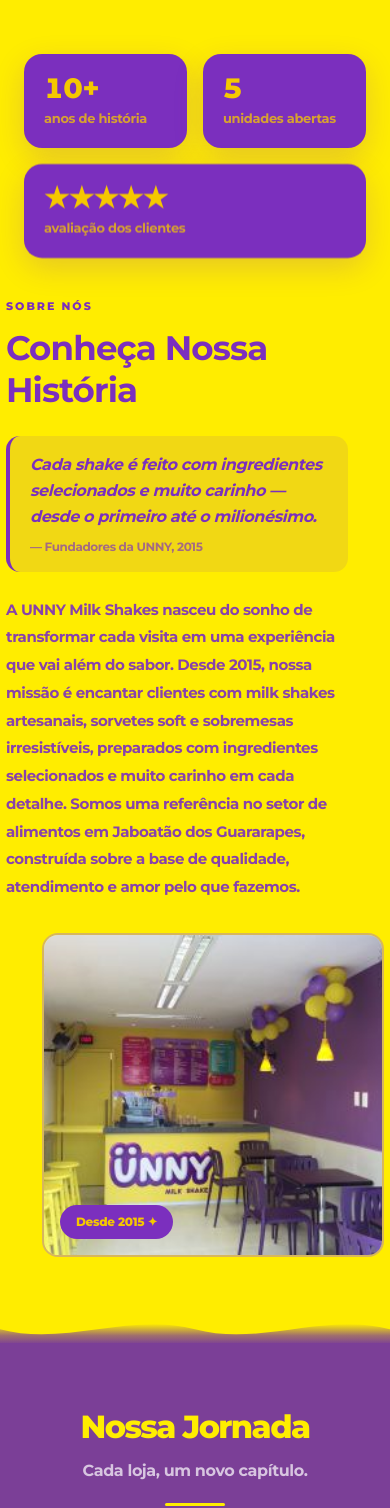
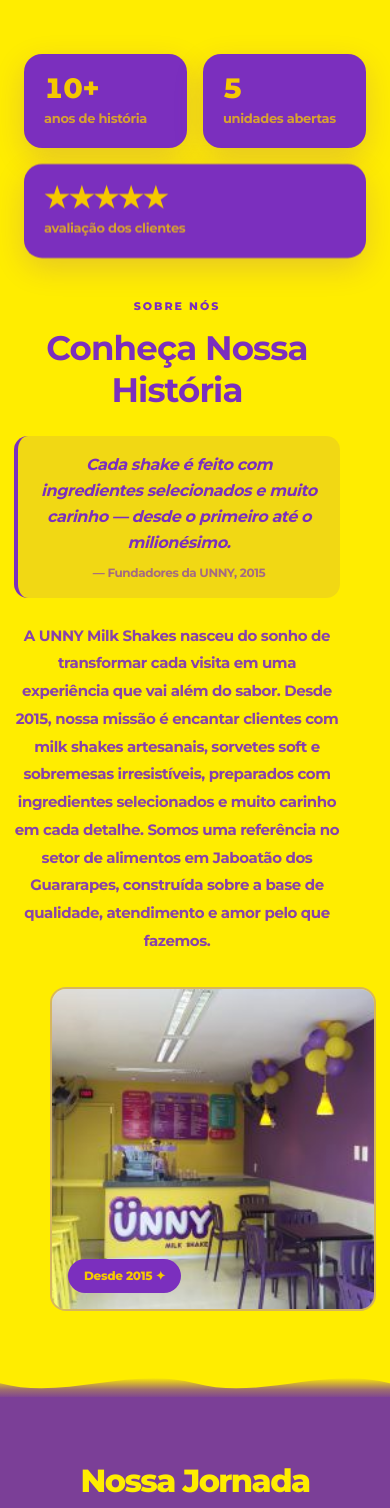
Before and after one commit to joaomcoutinho/unnymilkshakes-site, a React (Vite) app in the folder web/: page / in a window 390 px wide. Shown: the part 1744-3252 px from the top of the page. Built offline with nearby package versions, Linux system fonts and the light colour scheme.

Commit message:
Polish SobreNos mobile layout and hover behavior
Center/pad the history text and image on mobile, and gate metric-card hover transforms to hover-capable devices to avoid unwanted expansion during iPhone mirroring.

Made-with: Cursor

```diff
--- a/web/src/sections/SobreNosSection.tsx
+++ b/web/src/sections/SobreNosSection.tsx
@@ -186,7 +186,7 @@ export function SobreNosSection({
                   'reveal group flex min-h-[88px] flex-col justify-center rounded-[18px] bg-unny-purple px-5 py-5',
                   'shadow-[0_10px_30px_rgba(123,47,190,0.20)]',
                   'transition-transform duration-200 ease-out will-change-transform',
-                  'hover:translate-y-[-4px] hover:scale-[1.02] hover:rotate-[-0.6deg]',
+                  '[@media(hover:hover)]:hover:translate-y-[-4px] [@media(hover:hover)]:hover:scale-[1.02] [@media(hover:hover)]:hover:rotate-[-0.6deg]',
                   'motion-reduce:transition-none motion-reduce:hover:transform-none',
                   active && 'anim-fade-up',
                 ].join(' ')}
@@ -203,7 +203,7 @@ export function SobreNosSection({
                       className={[
                         'text-[13px] font-semibold leading-snug tracking-tight',
                         'text-[rgba(245,200,0,0.75)] transition-all duration-200 ease-out',
-                        'group-hover:text-[rgba(245,200,0,0.92)] group-hover:translate-y-[-1px]',
+                        '[@media(hover:hover)]:group-hover:text-[rgba(245,200,0,0.92)] [@media(hover:hover)]:group-hover:translate-y-[-1px]',
                         'motion-reduce:transition-none',
                       ].join(' ')}
                     >
@@ -214,7 +214,7 @@ export function SobreNosSection({
                       className={[
                         'h-[2px] w-0 rounded-full bg-[rgba(245,200,0,0.75)]',
                         'transition-all duration-200 ease-out',
-                        'group-hover:w-6 group-hover:bg-[rgba(245,200,0,0.92)]',
+                        '[@media(hover:hover)]:group-hover:w-6 [@media(hover:hover)]:group-hover:bg-[rgba(245,200,0,0.92)]',
                         'motion-reduce:transition-none',
                       ].join(' ')}
                     />
@@ -228,7 +228,10 @@ export function SobreNosSection({
 
         {/* Sub-componente 2 — pull quote + foto */}
         <div className="mt-10 grid items-start gap-8 lg:mt-12 lg:grid-cols-12 lg:gap-10">
-          <div className="reveal lg:col-span-6" data-reveal="left">
+          <div
+            className="reveal mx-auto w-full max-w-[560px] px-2 text-center lg:col-span-6 lg:max-w-none lg:px-0 lg:text-left"
+            data-reveal="left"
+          >
             <div className="text-[11px] font-extrabold uppercase tracking-[0.18em] text-unny-purple">{eyebrow}</div>
             <h2 className="mt-3 text-[34px] font-bold leading-tight tracking-tight text-unny-purple sm:text-[38px]">
               {heading}
@@ -242,7 +245,11 @@ export function SobreNosSection({
             <p className="mt-6 max-w-xl text-[15px] leading-[1.85] text-unny-purple/90 sm:text-[16px]">{body}</p>
           </div>
 
-          <figure className="reveal lg:col-span-6" data-reveal="right" data-reveal-delay="80">
+          <figure
+            className="reveal mx-auto w-full max-w-[560px] px-2 lg:col-span-6 lg:max-w-none lg:px-0"
+            data-reveal="right"
+            data-reveal-delay="80"
+          >
             <div className="relative overflow-hidden rounded-[16px] border-2 border-unny-purple/30 bg-white/20">
               <img
                 src={imageSrc}
```
